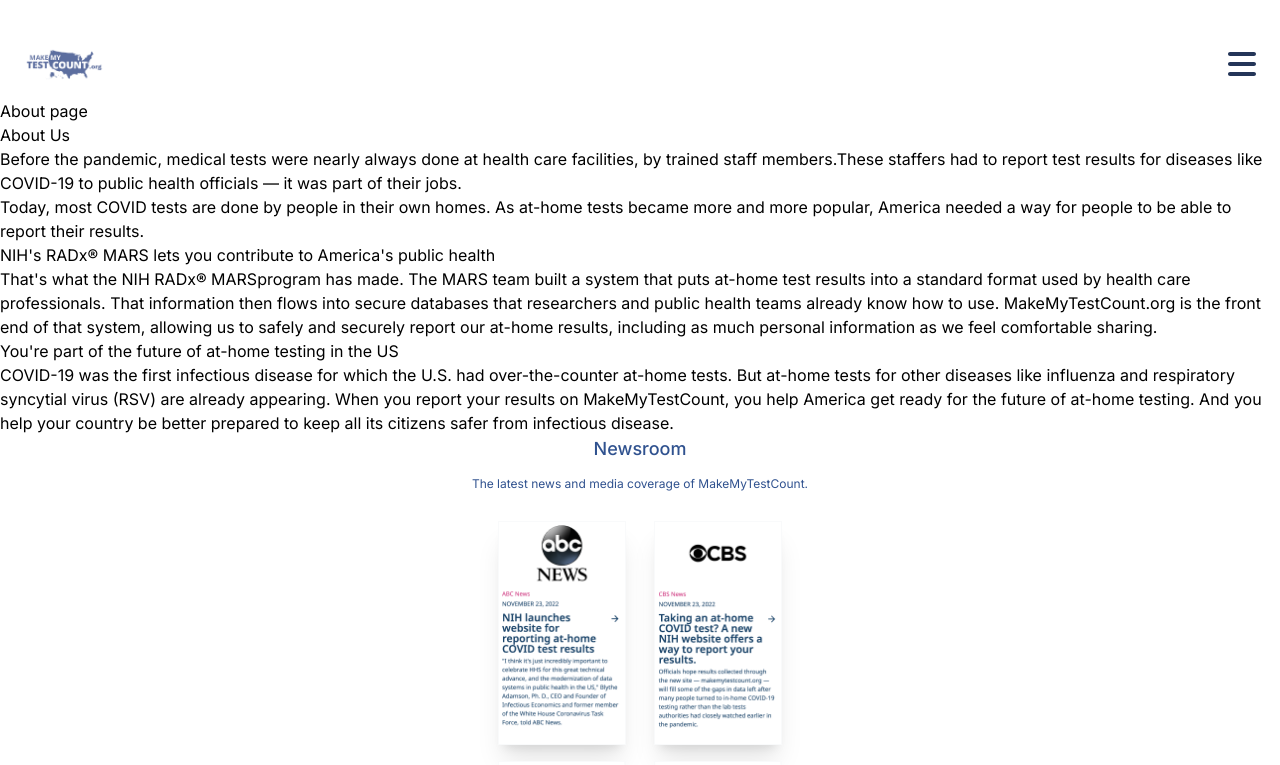
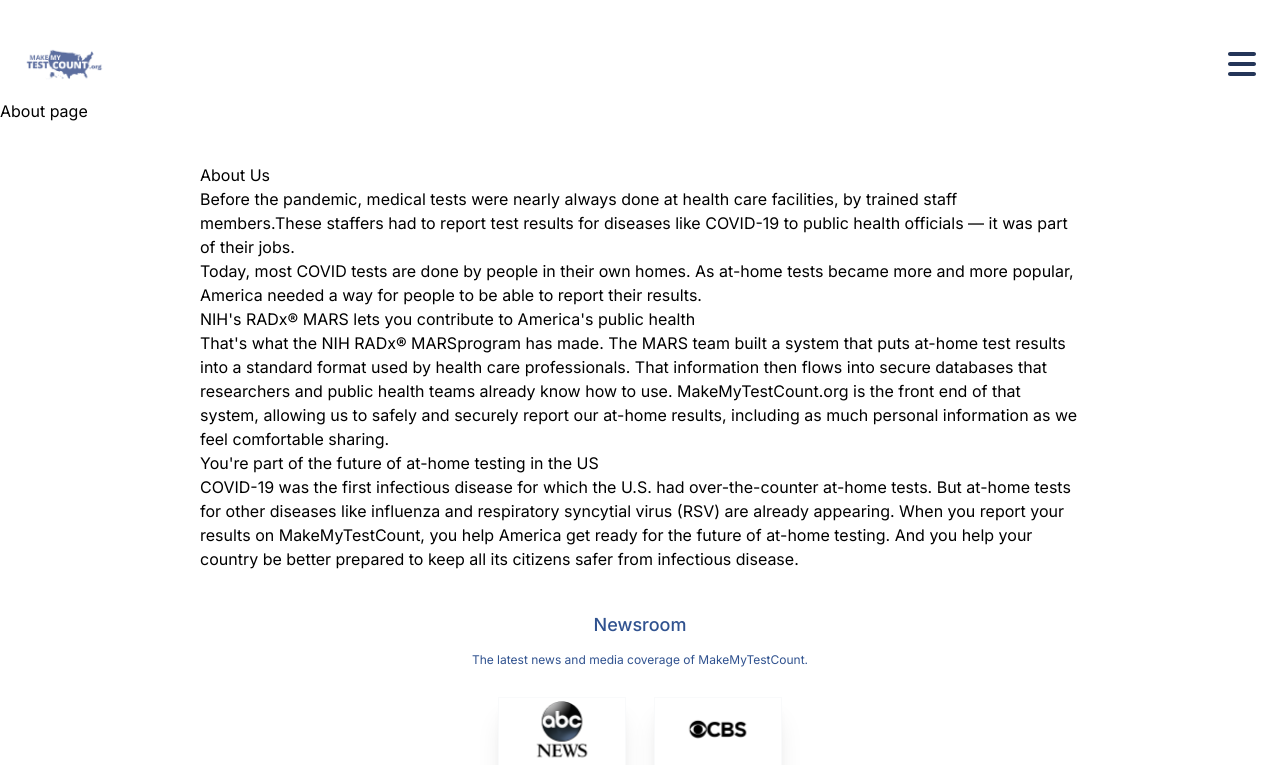
Before and after one commit to EmilyJarecki/TOP-Project, a Next.js app: page /about in a window 1280 px wide. Shown: the top 765 px of the page. Built offline with nearby package versions, Linux system fonts and the light colour scheme.

Commit message:
Added container

```diff
--- a/src/components/PopUpResults.jsx
+++ b/src/components/PopUpResults.jsx
@@ -3,7 +3,7 @@ import Link from "next/link";
 
 function PopUpResults() {
   return (
-    <div>
+    <div className="hidden">
       <p>Your Results Have Been Submitted!</p>
       <div>
         <p>image</p>
--- a/src/components/SiteInfo.jsx
+++ b/src/components/SiteInfo.jsx
@@ -1,9 +1,11 @@
 import React from "react";
 import Link from "next/link";
+import Container from "postcss/lib/container";
 
 function SiteInfo() {
   return (
-    <div>
+    <div className="box-border h-70 w-50 p-10 ">
+      <div className="container mx-auto px-40">
         <p>About Us</p>
         <p>Before the pandemic, medical tests were nearly always done at health care
           facilities, by trained staff members.These staffers had to report test
@@ -30,7 +32,7 @@ function SiteInfo() {
               </div>
         </div>
       </div>
-
+    </div>
   )
 }
 
--- a/tailwind.config.js
+++ b/tailwind.config.js
@@ -28,6 +28,15 @@ module.exports = {
         "4xl": "2.441rem",
         "5xl": "3rem",
       },
+      container: {
+        padding: {
+          DEFAULT: "1rem",
+          sm: "2rem",
+          lg: "4rem",
+          xl: "5rem",
+          "2xl": "6rem",
+        },
+      },
     },
   },
   plugins: [],
```
Lines whose indentation alone changed are shown as unchanged.
